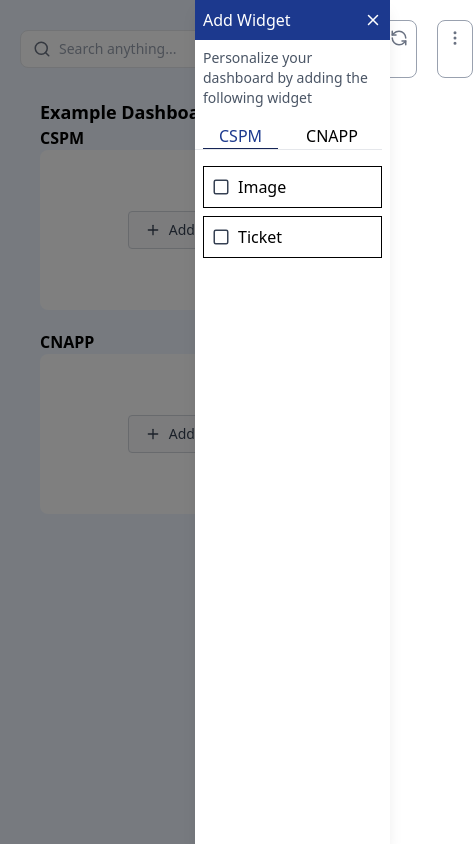
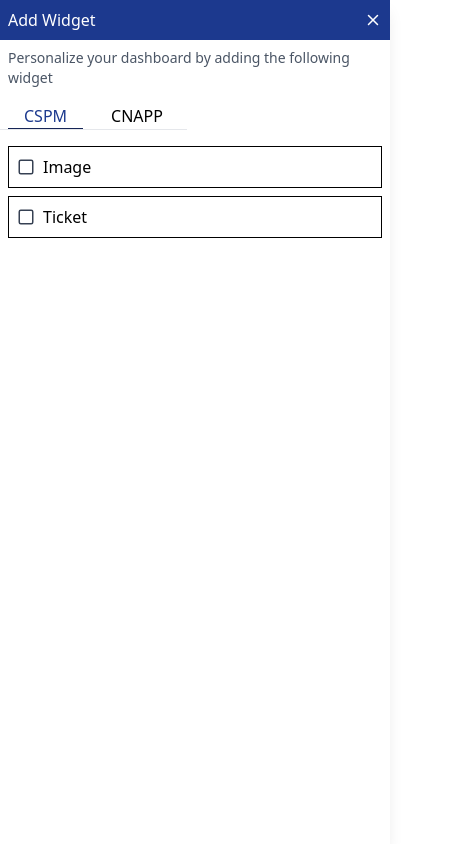
Before and after one commit to manjunathbhandari98/dashboard, a React (Vite) app: page / in a window 390 px wide. Shown: the whole page, 473 px wide, since content can reach past the window. Built offline with nearby package versions, Linux system fonts and the light colour scheme; the HTML template or start-up script is replaced by a standard one.

Commit message:
fix: responsivness

```diff
--- a/src/components/Sidebar.jsx
+++ b/src/components/Sidebar.jsx
@@ -17,7 +17,7 @@
 
   return (
     <div
-      className={`fixed top-0 right-0 w-1/2 h-full bg-white flex flex-col justify-between shadow-lg transform transition-transform duration-500 z-40 ${
+      className={`fixed top-0 right-0 sm:w-1/2 w-full h-full bg-white flex flex-col justify-between shadow-lg transform transition-transform duration-500 z-40 ${
         isOpen ? "translate-x-0" : "translate-x-full"
       }`}
     >
--- a/src/pages/Home.jsx
+++ b/src/pages/Home.jsx
@@ -1,4 +1,4 @@
-import { MoreVertical, Plus, RefreshCcw, Search } from "lucide-react";
+import { Plus, Search } from "lucide-react";
 import { useDispatch } from "react-redux";
 import { setSearchQuery } from "../redux/searchSlice";
 import { toggleSidebar } from "../redux/sidebarSlice";
@@ -7,9 +7,9 @@
   const dispatch = useDispatch();
   return (
     <div>
-      <div className="flex justify-between items-center">
+      <div className="flex flex-col sm:flex-row sm:justify-between sm:items-center gap-3">
         {/* Search bar */}
-        <div className="flex items-center w-full max-w-sm bg-white border border-gray-200 rounded-lg px-3 py-2">
+        <div className="flex items-center w-full sm:max-w-sm bg-white border border-gray-200 rounded-lg px-3 py-2">
           <Search size={18} className="text-gray-500" />
           <input
             type="text"
@@ -20,25 +20,15 @@
         </div>
 
         {/* Action Buttons */}
-        <div className="flex gap-5">
+        <div className="flex gap-3 sm:gap-5">
           {/* Add Widget Button */}
-          <div
+          <button
             onClick={() => dispatch(toggleSidebar())}
-            className="bg-white text-sm cursor-pointer rounded-lg flex gap-1 text-gray-900 border border-gray-400 p-2 items-center"
+            className="bg-white text-sm cursor-pointer rounded-lg flex gap-1 text-gray-900 border border-gray-400 px-3 py-2 items-center w-full sm:w-auto justify-center"
           >
-            <h2 className="">Add Widget</h2>
+            <h2 className="font-medium">Add Widget</h2>
             <Plus size={18} className="text-gray-500" />
-          </div>
-
-          {/* Refresh Buttons */}
-          <div className="bg-white text-sm cursor-pointer rounded-lg gap-1 text-gray-900 border border-gray-400 p-2">
-            <RefreshCcw size={18} className="text-gray-500" />
-          </div>
-
-          {/* More Button */}
-          <div className="bg-white text-sm cursor-pointer rounded-lg gap-1 text-gray-900 border border-gray-400 p-2">
-            <MoreVertical size={18} className="text-gray-500" />
-          </div>
+          </button>
         </div>
       </div>
     </div>
```
